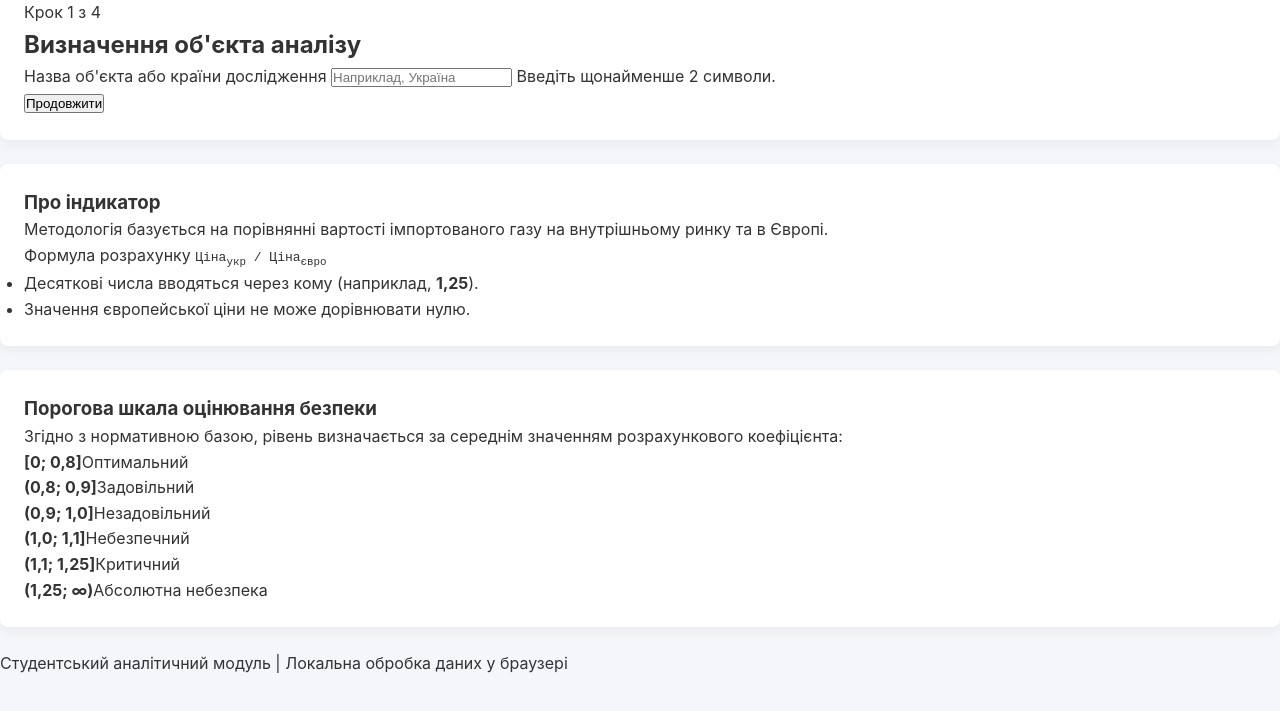
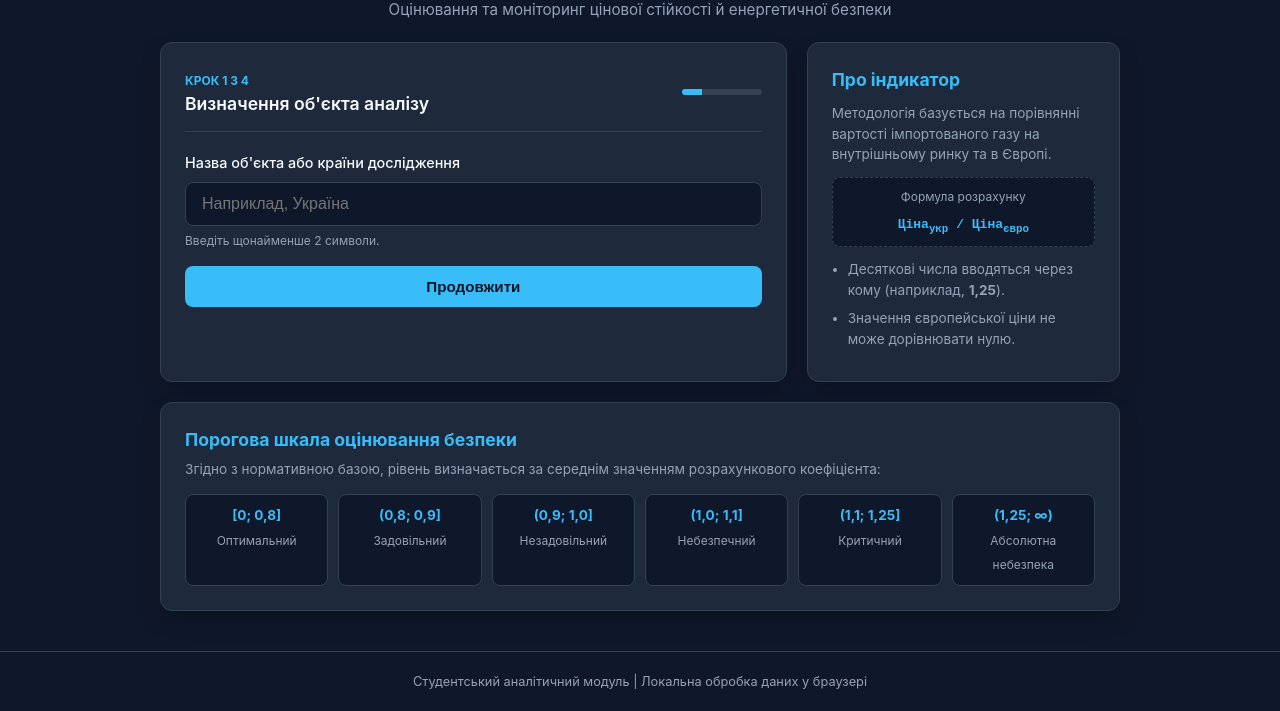
Before and after one commit to vlada-hl/gas-price-security, a plain HTML site: page index.html in a window 1280 px wide. Shown: the part 126-837 px from the top of the page. Before the commit the page ends 803 px from the top, so only its background shows below. Drawn offline with Linux system fonts and the light colour scheme.

Commit message:
Update style.css

```diff
--- a/style.css
+++ b/style.css
@@ -1,90 +1,131 @@
 :root {
-  --primary: #1b365d;
-  --primary-hover: #122340;
-  --accent: #0077c8;
-  --bg: #f4f6f9;
-  --card-bg: #ffffff;
-  --text: #333333;
-  --muted: #666666;
-  --border: #d0d7de;
-  --error: #d9381e;
-  --success: #198754;
-  --radius: 8px;
-  --shadow: 0 4px 12px rgba(0, 0, 0, 0.05);
+  --bg-color: #0f172a;
+  --card-bg: #1e293b;
+  --text-main: #f8fafc;
+  --text-muted: #94a3b8;
+  --accent: #38bdf8;
+  --accent-hover: #0ea5e9;
+  --border-color: #334155;
+  --radius: 12px;
+  --transition: all 0.25s ease;
 }
 
 * { box-sizing: border-box; margin: 0; padding: 0; }
-body { font-family: -apple-system, BlinkMacSystemFont, "Segoe UI", Roboto, Helvetica, Arial, sans-serif; background: var(--bg); color: var(--text); line-height: 1.6; }
-.shell { max-width: 1100px; margin: 0 auto; padding: 0 20px; }
+body {
+  font-family: 'Inter', system-ui, -apple-system, sans-serif;
+  background-color: var(--bg-color);
+  color: var(--text-main);
+  line-height: 1.5;
+  min-height: 100vh;
+}
 
-.site-header { background: var(--primary); color: #fff; padding: 30px 0; margin-bottom: 30px; }
-.site-header .eyebrow { font-size: 0.85rem; text-transform: uppercase; letter-spacing: 1px; color: #9bb4d4; margin-bottom: 5px; }
-.site-header h1 { font-size: 1.8rem; margin-bottom: 5px; }
-.site-header .subtitle { font-size: 1rem; color: #d0d7de; }
+.page-wrapper { display: flex; flex-direction: column; min-height: 100vh; }
+.container { width: 100%; max-width: 1000px; margin: 0 auto; padding: 0 20px; }
 
-.main-grid { display: grid; grid-template-columns: 2fr 1fr; gap: 24px; margin-bottom: 40px; }
-@media (max-width: 768px) { .main-grid { grid-template-columns: 1fr; } }
+/* Шапка */
+.header { padding: 40px 0 20px; text-align: center; }
+.badge { display: inline-block; background: rgba(56, 189, 248, 0.1); color: var(--accent); padding: 4px 12px; border-radius: 20px; font-size: 0.8rem; font-weight: 600; margin-bottom: 10px; text-transform: uppercase; letter-spacing: 0.5px; }
+.header h1 { font-size: 1.75rem; font-weight: 700; margin-bottom: 6px; }
+.header-desc { color: var(--text-muted); font-size: 0.95rem; }
 
-.card { background: var(--card-bg); border-radius: var(--radius); box-shadow: var(--shadow); padding: 24px; margin-bottom: 24px; }
-.card-heading { display: flex; justify-content: space-between; align-items: center; margin-bottom: 20px; border-bottom: 1px solid var(--border); padding-bottom: 12px; }
-.step-badge { font-size: 0.8rem; text-transform: uppercase; color: var(--accent); font-weight: 700; margin-bottom: 2px; }
+/* Сітка */
+.content-grid { display: grid; grid-template-columns: 2fr 1fr; gap: 20px; margin-bottom: 40px; }
+@media (max-width: 768px) { .content-grid { grid-template-columns: 1fr; } }
 
-.progress-wrap { width: 120px; text-align: right; }
-.progress-track { background: var(--border); height: 8px; border-radius: 4px; overflow: hidden; margin-bottom: 4px; }
-.progress-bar { background: var(--accent); height: 100%; transition: width 0.3s ease; }
-#progressText { font-size: 0.75rem; color: var(--muted); }
+.card {
+  background-color: var(--card-bg);
+  border: 1px solid var(--border-color);
+  border-radius: var(--radius);
+  padding: 24px;
+  box-shadow: 0 10px 25px -5px rgba(0, 0, 0, 0.3);
+}
 
-.field { margin-bottom: 16px; }
-.field label { display: block; font-weight: 600; margin-bottom: 6px; font-size: 0.9rem; }
-.field input { width: 100%; padding: 10px 14px; border: 1px solid var(--border); border-radius: var(--radius); font-size: 1rem; }
-.field input:focus { outline: none; border-color: var(--accent); box-shadow: 0 0 0 3px rgba(0, 119, 200, 0.15); }
-.helper { display: block; font-size: 0.8rem; color: var(--muted); margin-top: 4px; }
+/* Мастер введення */
+.wizard-top { display: flex; justify-content: space-between; align-items: center; margin-bottom: 20px; border-bottom: 1px solid var(--border-color); padding-bottom: 14px; }
+.step-num { font-size: 0.75rem; font-weight: 700; color: var(--accent); text-transform: uppercase; }
+.wizard-top h2 { font-size: 1.1rem; font-weight: 600; }
+.progress-bar-container { width: 80px; height: 6px; background: var(--border-color); border-radius: 3px; overflow: hidden; }
+.progress-fill { height: 100%; background: var(--accent); transition: var(--transition); }
 
-.button-row { display: flex; gap: 12px; margin-top: 20px; }
-.btn { padding: 10px 20px; border: none; border-radius: var(--radius); font-size: 0.95rem; font-weight: 600; cursor: pointer; transition: background 0.2s; }
-.btn.primary { background: var(--accent); color: #fff; }
-.btn.primary:hover { background: #005fa3; }
-.btn.secondary { background: #eef2f7; color: var(--primary); border: 1px solid var(--border); }
-.btn.secondary:hover { background: #e2e8f0; }
-.btn.danger-outline { background: transparent; color: var(--error); border: 1px solid var(--error); }
-.btn.danger-outline:hover { background: rgba(217, 56, 30, 0.05); }
+.field-group { margin-bottom: 16px; }
+.field-group label { display: block; font-size: 0.9rem; font-weight: 500; margin-bottom: 8px; color: var(--text-main); }
+.field-group input {
+  width: 100%;
+  padding: 12px 16px;
+  background: #0f172a;
+  border: 1px solid var(--border-color);
+  border-radius: 8px;
+  color: #fff;
+  font-size: 1rem;
+  transition: var(--transition);
+}
+.field-group input:focus { outline: none; border-color: var(--accent); box-shadow: 0 0 0 3px rgba(56, 189, 248, 0.2); }
+.field-hint { display: block; font-size: 0.75rem; color: var(--text-muted); margin-top: 6px; }
 
-.message { margin-top: 12px; font-size: 0.9rem; font-weight: 500; }
-.message.error { color: var(--error); }
-.message.success { color: var(--success); }
+.btn-main {
+  width: 100%;
+  padding: 12px;
+  background: var(--accent);
+  color: #0f172a;
+  border: none;
+  border-radius: 8px;
+  font-weight: 700;
+  font-size: 0.95rem;
+  cursor: pointer;
+  transition: var(--transition);
+}
+.btn-main:hover { background: var(--accent-hover); }
 
-.info-card h2, .methodology-card h2 { font-size: 1.2rem; margin-bottom: 12px; color: var(--primary); }
-.info-card p, .methodology-card p { font-size: 0.9rem; color: var(--muted); margin-bottom: 12px; }
-.formula { background: #f0f4f8; padding: 12px; border-radius: var(--radius); text-align: center; margin: 16px 0; border-left: 4px solid var(--accent); }
-.formula span { display: block; font-size: 0.8rem; color: var(--muted); }
-.formula strong { font-size: 1.1rem; color: var(--primary); }
-.note { font-size: 0.85rem; font-style: italic; }
+.alert-box { margin-top: 12px; font-size: 0.85rem; font-weight: 500; }
+.alert-box.error { color: #f87171; }
+.alert-box.success { color: #4ade80; }
 
-.results-card { grid-column: 1 / -1; }
+/* Інфо-панель */
+.info-panel h3 { font-size: 1.1rem; margin-bottom: 10px; color: var(--accent); }
+.info-panel p, .info-panel li { font-size: 0.85rem; color: var(--text-muted); margin-bottom: 8px; }
+.formula-box { background: #0f172a; padding: 10px; border-radius: 8px; text-align: center; margin: 12px 0; border: 1px dashed var(--border-color); }
+.formula-box span { display: block; font-size: 0.75rem; color: var(--text-muted); margin-bottom: 4px; }
+.formula-box code { font-family: monospace; color: var(--accent); font-weight: 600; }
+.info-list { padding-left: 16px; }
+
+/* Результати */
+.results-panel { grid-column: 1 / -1; }
 .hidden { display: none !important; }
-.results-header { display: flex; justify-content: space-between; align-items: flex-start; margin-bottom: 20px; flex-wrap: wrap; gap: 12px; }
-.muted { color: var(--muted); font-size: 0.9rem; }
-.actions { display: flex; gap: 8px; flex-wrap: wrap; }
+.results-top { display: flex; justify-content: space-between; align-items: flex-start; margin-bottom: 20px; flex-wrap: wrap; gap: 12px; }
+.sub-text { font-size: 0.85rem; color: var(--text-muted); }
+.toolbar { display: flex; gap: 8px; flex-wrap: wrap; }
+.btn-sec {
+  padding: 8px 14px;
+  background: #0f172a;
+  color: var(--text-main);
+  border: 1px solid var(--border-color);
+  border-radius: 6px;
+  font-size: 0.85rem;
+  font-weight: 500;
+  cursor: pointer;
+  transition: var(--transition);
+}
+.btn-sec:hover { background: var(--border-color); }
 
-.table-wrap { overflow-x: auto; margin-bottom: 20px; }
-table { width: 100%; border-collapse: collapse; text-align: left; font-size: 0.95rem; }
-th, td { padding: 12px 16px; border-bottom: 1px solid var(--border); }
-th { background: #f8fafc; color: var(--primary); font-weight: 600; }
-tfoot th { background: #f0f4f8; }
+.table-container { overflow-x: auto; margin-bottom: 20px; }
+.custom-table { width: 100%; border-collapse: collapse; text-align: left; font-size: 0.9rem; }
+.custom-table th, .custom-table td { padding: 12px 16px; border-bottom: 1px solid var(--border-color); }
+.custom-table th { background: rgba(15, 23, 42, 0.5); color: var(--accent); font-weight: 600; }
+.custom-table tfoot th { background: #0f172a; }
 
-.security-result { padding: 16px; border-radius: var(--radius); font-weight: 600; margin-bottom: 16px; font-size: 1.1rem; text-align: center; }
-.analysis-text { background: #f8fafc; padding: 16px; border-radius: var(--radius); border-left: 4px solid var(--primary); font-size: 0.95rem; }
+.status-banner { padding: 14px; border-radius: 8px; font-weight: 600; text-align: center; margin-bottom: 16px; font-size: 1rem; }
+.conclusion-box { background: #0f172a; padding: 16px; border-radius: 8px; border-left: 4px solid var(--accent); font-size: 0.9rem; color: var(--text-muted); }
+.conclusion-box h3 { color: var(--text-main); margin-bottom: 6px; font-size: 1rem; }
+.conclusion-box strong { color: var(--text-main); }
 
-.thresholds { display: grid; grid-template-columns: repeat(auto-fit, minmax(150px, 1fr)); gap: 10px; margin-top: 12px; }
-.threshold { background: #f8fafc; border: 1px solid var(--border); padding: 10px; border-radius: var(--radius); text-align: center; }
-.threshold .interval { font-weight: 700; color: var(--primary); font-size: 0.9rem; }
-.threshold .level { font-size: 0.8rem; color: var(--muted); margin-top: 4px; }
-.source-note { font-size: 0.8rem; margin-top: 12px; color: var(--muted); }
+/* Методологічна шкала */
+.methodology-panel { grid-column: 1 / -1; }
+.methodology-panel h3 { font-size: 1.1rem; margin-bottom: 6px; color: var(--accent); }
+.methodology-panel p { font-size: 0.85rem; color: var(--text-muted); margin-bottom: 14px; }
+.scale-grid { display: grid; grid-template-columns: repeat(auto-fit, minmax(140px, 1fr)); gap: 10px; }
+.scale-item { background: #0f172a; border: 1px solid var(--border-color); padding: 10px; border-radius: 8px; text-align: center; }
+.scale-item strong { display: block; font-size: 0.85rem; color: var(--accent); margin-bottom: 2px; }
+.scale-item span { font-size: 0.75rem; color: var(--text-muted); }
 
-.site-footer { text-align: center; padding: 20px 0; color: var(--muted); font-size: 0.85rem; border-top: 1px solid var(--border); margin-top: 40px; }
-
-@media print {
-  .site-header, .wizard-card, .info-card, .methodology-card, .print-hide { display: none !important; }
-  .results-card { box-shadow: none; border: none; padding: 0; }
-  body { background: #fff; }
-}
+/* Футер */
+.footer { text-align: center; padding: 20px 0; color: var(--text-muted); font-size: 0.8rem; border-top: 1px solid var(--border-color); margin-top: auto; }
```
